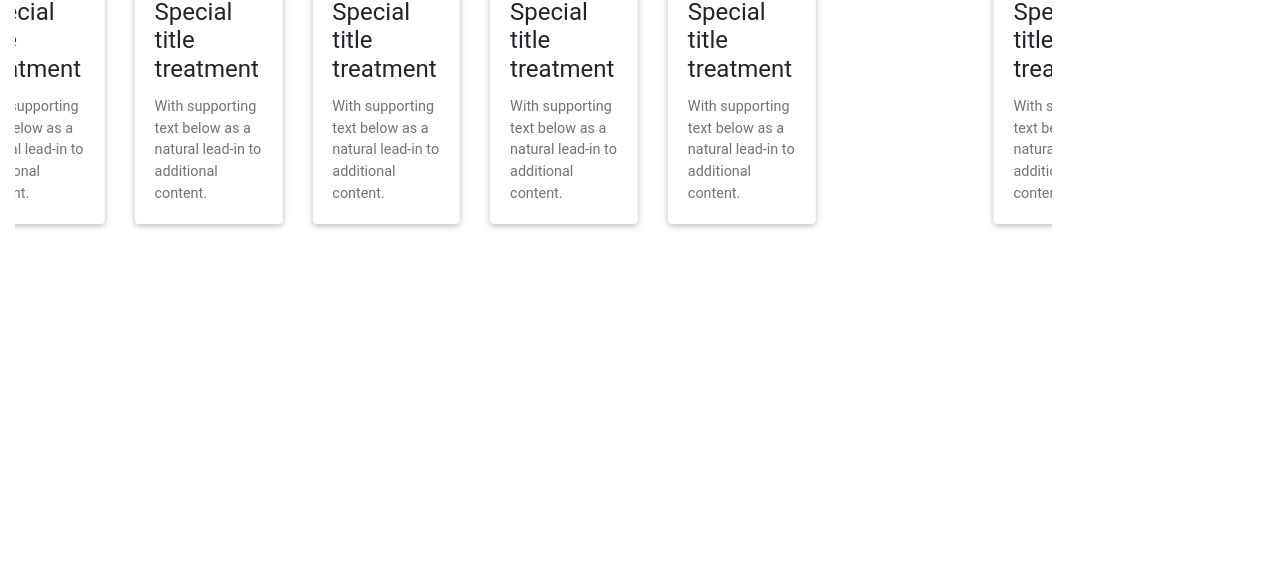
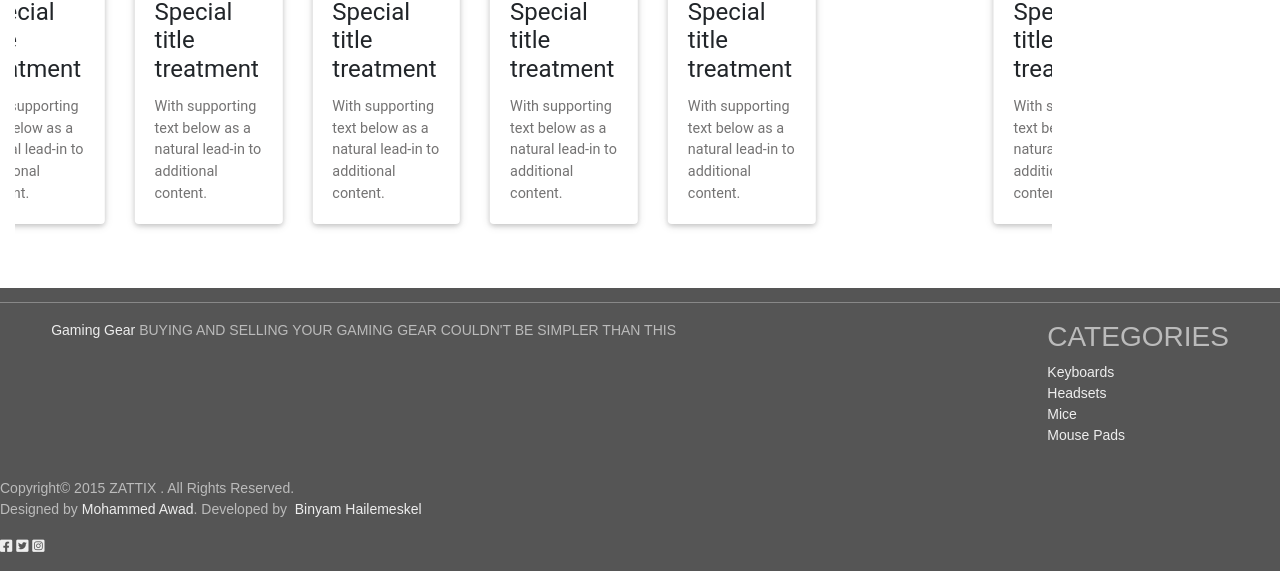
Before and after one commit to notrexxx/HTML-CSS-CAPSTONE, a plain HTML site: page index.html in a window 1280 px wide. Shown: the part 1883-2454 px from the top of the page. Before the commit the page ends 2171 px from the top, so only its background shows below. Drawn offline with nearby package versions, Linux system fonts and the light colour scheme.

Commit message:
Add style

```diff
--- a/index.html
+++ b/index.html
@@ -599,7 +599,54 @@
       </main>
       <!-- MAIN Section ends -->
 
+      <footer>
+        <div class="top">
+          <div class="logo">
+            <a href="#">
+              Gaming Gear
+            </a>
+            <span class="desc">
+              BUYING AND SELLING YOUR GAMING GEAR COULDN'T BE SIMPLER THAN THIS
+            </span>
+          </div>
+          <div class="categories">
+            <h3>CATEGORIES</h3>
+            <ul>
+              <li>
+                <a href="#">Keyboards</a>
+              </li>
+              <li>
+                <a href="#">Headsets</a>
+              </li>
+              <li>
+                <a href="#">Mice</a>
+              </li>
+              <li>
+                <a href="#">Mouse Pads</a>
+              </li>
+            </ul>
+          </div>
 
+        </div>
+        <div class="bot">
+          <p>Copyright© 2015 ZATTIX . All&nbsp;Rights&nbsp;Reserved. <br>
+            Designed by <a class="ref" href="https://www.behance.net/gallery/24796463/ZATTIX">Mohammed Awad</a>.
+            Developed&nbsp;by&nbsp; <a class="ref" href="https://github.com/bini-i">Binyam&nbsp;Hailemeskel</a></p>
+            <div class="social">
+
+              <a href="#">
+                <i class="fab fa-facebook-square"></i>
+              </a>
+              <a href="#">
+                <i class="fab fa-twitter-square"></i>
+              </a>
+              <a href="#">
+                <i class="fab fa-instagram-square"></i>
+              </a>
+            </div>
+
+          </div>
+      </footer>
     </div>
     <!--   jQuery first, then Popper.js, then Bootstrap JS  -->
     <script
```
Also changed, not shown: assets/results.css (+44 -0 lines).
